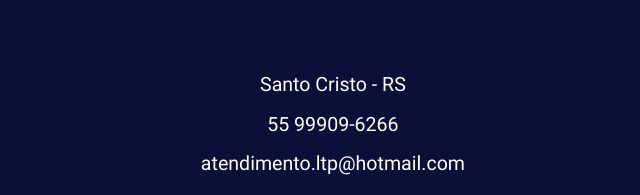
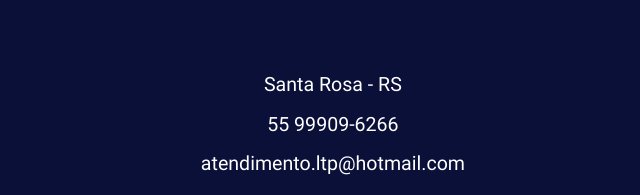
Before and after one commit to wagnerww/LT-Pecas-Site, a Gatsby site: page / in a window 1280 px wide. Shown: the part 3131-3326 px from the top of the page, 640-1280 px from the left. Built offline with nearby package versions, Linux system fonts and the light colour scheme; Gatsby itself is replaced by a stand-in of ours.

Commit message:
chore:adicionando novo endereco

```diff
--- a/src/pages/index.js
+++ b/src/pages/index.js
@@ -288,7 +288,7 @@ export default function({ data }) {
           </div>
           <div>
             <div>
-              <p>Santo Cristo - RS</p>
+              <p>Santa Rosa - RS</p>
             </div>
             <div>
               <a href="tel:55 99909-6266">55 99909-6266</a>
```
